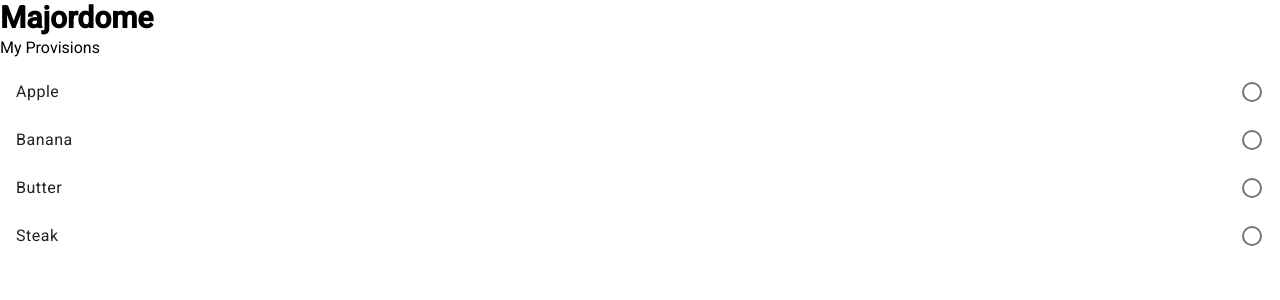
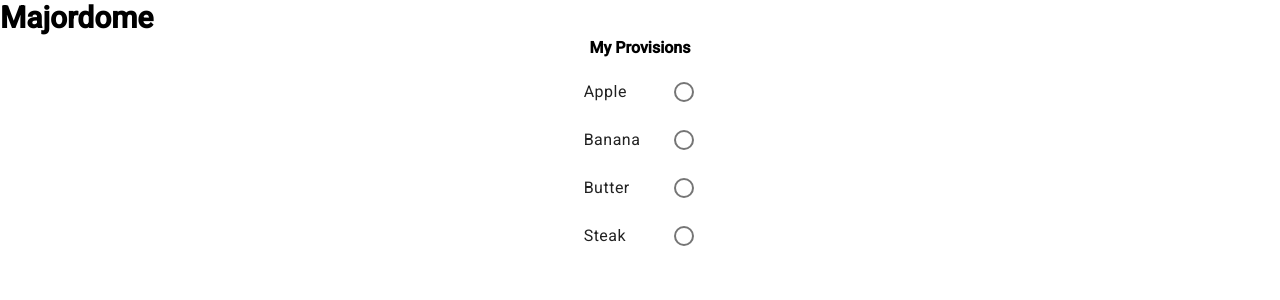
Before and after one commit to fciub/majordome, an Angular app in the folder majordome-web/: page / in a window 1280 px wide. Shown: the top 300 px of the page. Built offline with nearby package versions, Linux system fonts and the light colour scheme.

Commit message:
feat(my-provisions): reduce list max width and center it in the page

```diff
--- a/majordome-web/src/app/app.component.html
+++ b/majordome-web/src/app/app.component.html
@@ -1,2 +1,4 @@
-<app-provisions-list></app-provisions-list>
+<div class="flex justify-center items-center">
+    <app-provisions-list></app-provisions-list>
+</div>
 <router-outlet></router-outlet>
--- a/majordome-web/src/app/features/my-provisions/provisions-list/provisions-list.component.html
+++ b/majordome-web/src/app/features/my-provisions/provisions-list/provisions-list.component.html
@@ -1,9 +1,11 @@
-<h2>My Provisions</h2>
-<mat-selection-list #allprovisions [multiple]="false">
-  <mat-list-option *ngFor="let provision of provisions" [value]="provision">
-    {{ provision.name }}
-  </mat-list-option>
-</mat-selection-list>
+<h2 class="text-center font-bold">My Provisions</h2>
+<div class="max-w-md">
+  <mat-selection-list #allprovisions [multiple]="false">
+    <mat-list-option *ngFor="let provision of provisions" [value]="provision">
+      {{ provision.name }}
+    </mat-list-option>
+  </mat-selection-list>
+</div>
 
 <p *ngIf="allprovisions.selectedOptions.hasValue()">
   <mat-card>
```
